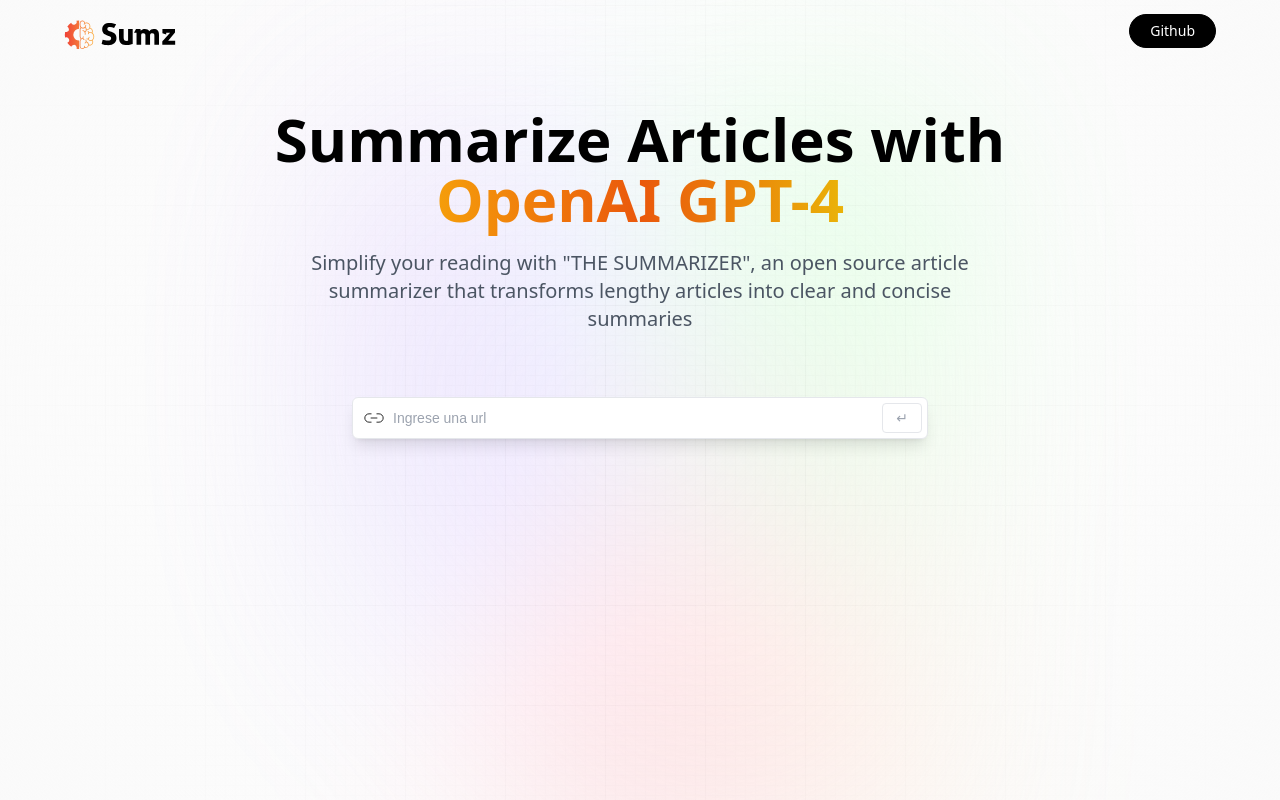
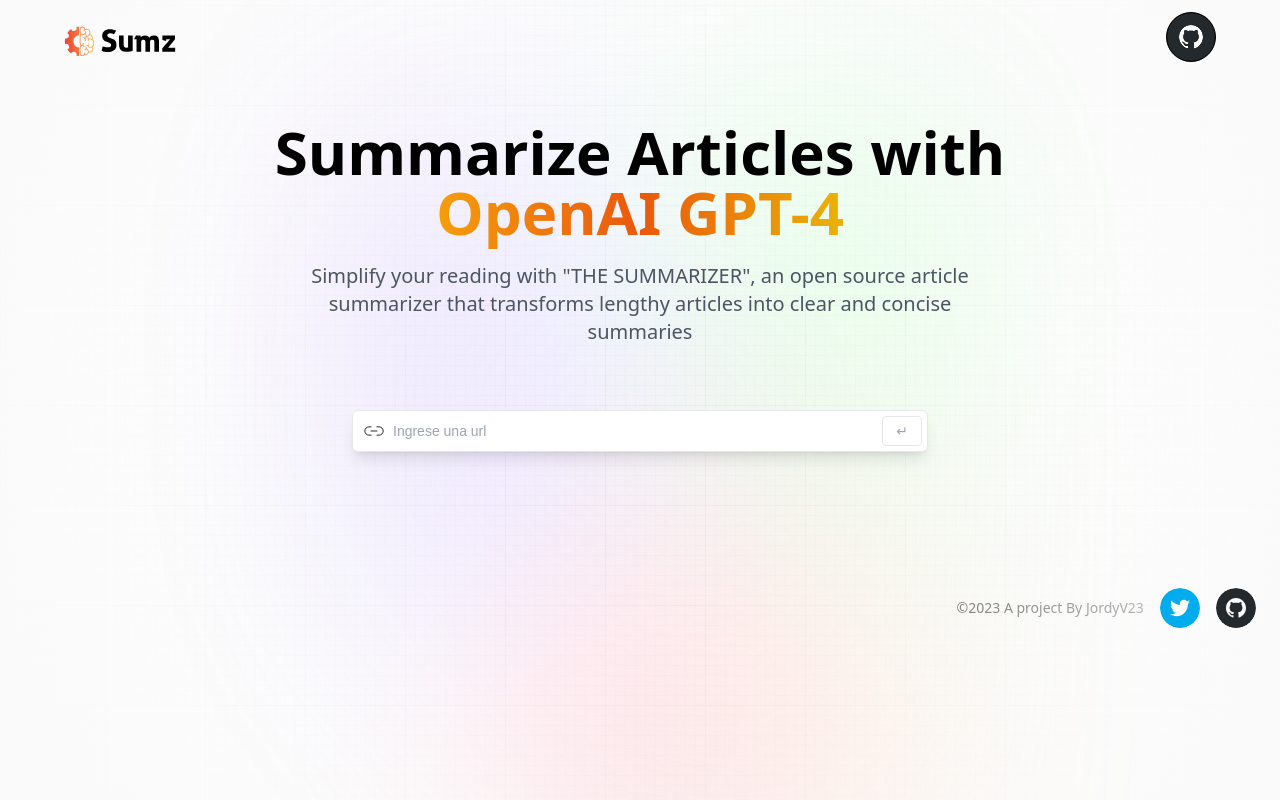
Before and after one commit to JordyV23/ai-summarizer, a React (Vite) app: page / in a window 1280 px wide. Built offline with nearby package versions, Linux system fonts and the light colour scheme; a web font is replaced by a local one.

Commit message:
Cambios realizados: -Implementacion de react-social-icons -Implementacion de footer -Cambio de diseño de boton para ver el repositorio

```diff
--- a/package.json
+++ b/package.json
@@ -13,7 +13,8 @@
     "@reduxjs/toolkit": "^1.9.5",
     "react": "^18.2.0",
     "react-dom": "^18.2.0",
-    "react-redux": "^8.0.5"
+    "react-redux": "^8.0.5",
+    "react-social-icons": "^5.15.0"
   },
   "devDependencies": {
     "@types/react": "^18.0.28",
--- a/src/App.jsx
+++ b/src/App.jsx
@@ -1,4 +1,4 @@
-import { Demo,Hero } from "./components";
+import { Demo, Footer, Hero } from "./components";
 import "./App.css";
 
 const App = () => {
@@ -9,9 +9,10 @@ const App = () => {
       </div>
 
       <div className="app">
-          <Hero />
-          <Demo />
-        </div>
+        <Hero />
+        <Demo />
+      </div>
+      <Footer />
     </main>
   );
 };
--- /dev/null
+++ b/src/components/Footer.jsx
@@ -0,0 +1,32 @@
+import React from "react";
+import { SocialIcon } from "react-social-icons";
+
+export const Footer = () => {
+  const socialSize = { height: 40, width: 40 };
+  return (
+    <footer className="py-6">
+      <div className="container px-6 mx-auto space-y-6  md:space-y-12">
+        <div className="grid justify-center pt-6 lg:justify-between">
+          <div className="flex justify-center pt-4 space-x-4 lg:pt-0 lg:col-end-13">
+            <div className="flex flex-col self-center text-sm text-center md:block lg:col-start-1 md:space-x-6">
+              <span>©2023 A project By JordyV23</span>
+            </div>
+            <SocialIcon
+              url="https://twitter.com/Jordy_Dev23"
+              network="twitter"
+              className="flex items-center justify-center rounded-full"
+              style={socialSize}
+            />
+
+            <SocialIcon
+              url="https://github.com/JordyV23"
+              network="github"
+              className="flex items-center justify-center rounded-full"
+              style={socialSize}
+            />
+          </div>
+        </div>
+      </div>
+    </footer>
+  );
+};
--- a/src/components/Hero.jsx
+++ b/src/components/Hero.jsx
@@ -1,18 +1,14 @@
+import { SocialIcon } from "react-social-icons";
 import { logo } from "../assets";
 
 export const Hero = () => {
-  const openGithub = () => {
-    window.open("https://github.com/JordyV23/ai-summarizer");
-  };
 
   return (
     <header className="w-full flex justify-center items-center flex-col">
       <nav className="flex justify-between items-center w-full mb-10 pt-3">
         <img src={logo} alt="Logo de la app" className="w-28 object-contain" />
 
-        <button type="button" onClick={openGithub} className="black_btn">
-          Github
-        </button>
+        <SocialIcon  className="black_btn" url="https://github.com/JordyV23/ai-summarizer" label="GitHub" fgColor="#fff" network="github"/>
       </nav>
 
       <h1 className="head_text">
--- a/src/components/index.js
+++ b/src/components/index.js
@@ -1,2 +1,3 @@
 export * from './Demo'
 export * from './Hero'
+export * from './Footer'
```
Also changed, not shown: 1 other file (tests, documents, lock files or other folders).
